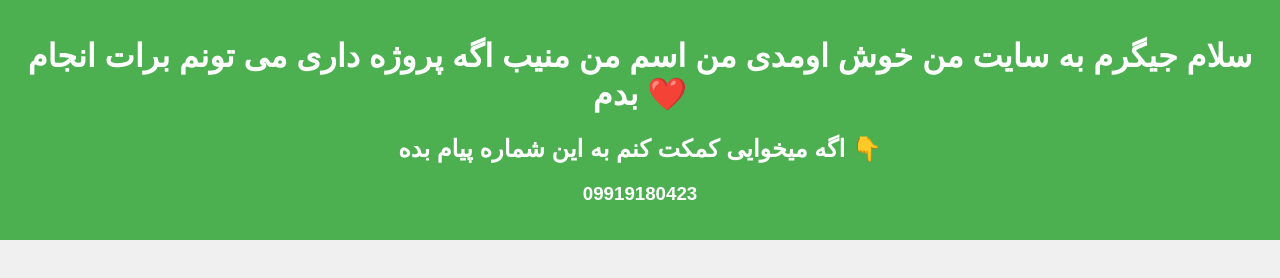
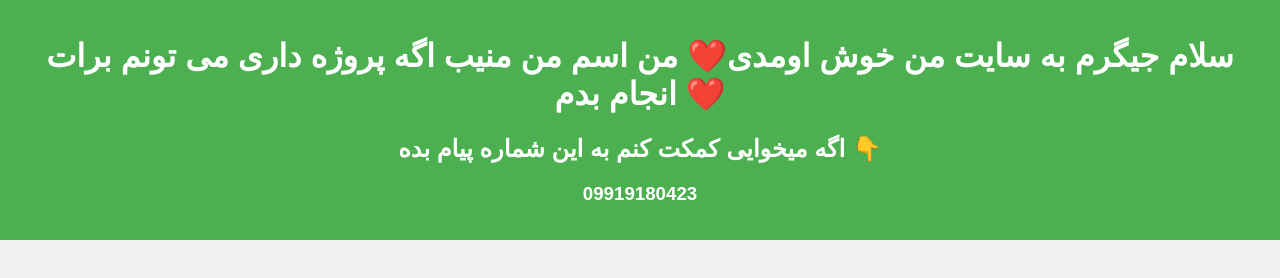
Before and after one commit to Monibn/programer, a plain HTML site: page index.html in a window 1280 px wide. Drawn offline with Linux system fonts and the light colour scheme.

Commit message:
Update index.html

```diff
--- a/index.html
+++ b/index.html
@@ -51,11 +51,11 @@
 </head>
 <body>
     <header>
-        <h1>سلام جیگرم به سایت من خوش اومدی
+        <h1>سلام جیگرم به سایت من خوش اومدی❤️
 من اسم من منیب اگه پروژه داری می تونم برات انجام بدم ❤️
 </h1>
-        <h2>اگه میخوایی کمکت کنم به این شماره پیام بده
-                            👇
+        <h2>اگه میخوایی کمکت کنم به این شماره پیام بده 👇
+
 </h2>
               <h3>09919180423</h3>
     </header>
```
